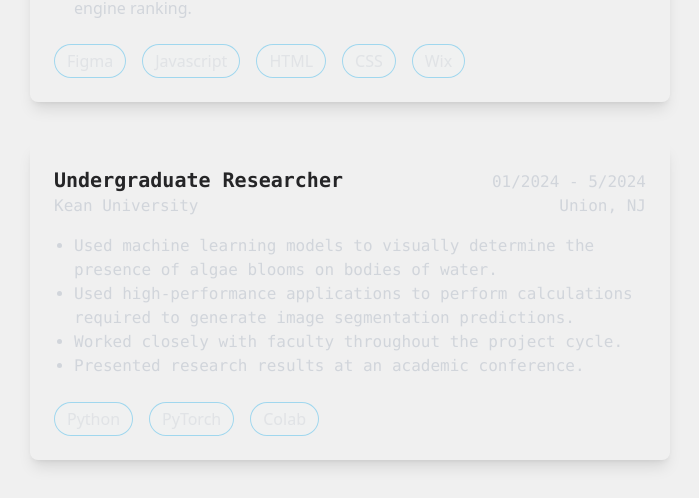
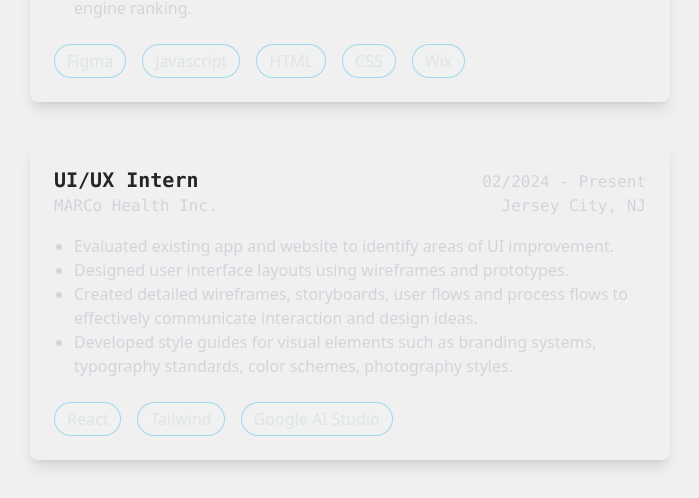
Before and after one commit to ecarminio/portfolio, a Next.js app: page / in a window 1280 px wide. Shown: the part 870-1368 px from the top of the page, without its empty margins (290-989 px from the left). Built offline with nearby package versions, Linux system fonts and the light colour scheme.

Commit message:
Update experience.js

```diff
--- a/components/experience.js
+++ b/components/experience.js
@@ -30,7 +30,32 @@ export default function Experience() {
                     <div className="flex flex-row text-gray-300 text-opacity-50 hover:text-opacity-100 transition-colors bg-sky-50 bg-opacity-10 px-3 py-1 rounded-3xl border border-opacity-35 border-sky-500">Wix</div>
                 </div>
             </div>
+            <div className="shadow-lg w-[50%] rounded-lg p-6">
+                <div className="flex flex-col md:flex-row justify-between items-end">
+                    <div>
+                        <h3 className="text-xl font-bold ">UI/UX Intern</h3>
+                        <p className="text-gray-300 o">MARCo Health Inc.</p>
+                    </div>
 
+                    <div className="flex flex-col md:flex-col justify-between items-end">
+                        <p className="text-gray-300 ">02/2024  - Present</p>
+                        <p className="text-gray-300 ">Jersey City, NJ</p>
+                    </div>
+                </div>
+
+                <ul className="mt-4 text-gray-300 list-disc font-sans pl-5 ">
+                    <li>Evaluated existing app and website to identify areas of UI improvement.</li>
+                    <li>Designed user interface layouts using wireframes and prototypes.</li>
+                    <li>Created detailed wireframes, storyboards, user flows and process flows to effectively communicate interaction and design ideas.</li>
+                    <li>Developed style guides for visual elements such as branding systems, typography standards, color schemes, photography styles.</li>
+                </ul>
+                <div className="flex flex-row gap-4 items-end font-sans pt-6">
+                    <div className="flex flex-row text-gray-300 text-opacity-50 hover:text-opacity-100 transition-colors bg-sky-50 bg-opacity-10 px-3 py-1 rounded-3xl border border-opacity-35 border-sky-500">React</div>
+                    <div className="flex flex-row text-gray-300 text-opacity-50 hover:text-opacity-100 transition-colors bg-sky-50 bg-opacity-10 px-3 py-1 rounded-3xl border border-opacity-35 border-sky-500">Tailwind</div>
+                    <div className="flex flex-row text-gray-300 text-opacity-50 hover:text-opacity-100 transition-colors bg-sky-50 bg-opacity-10 px-3 py-1 rounded-3xl border border-opacity-35 border-sky-500">Google AI Studio</div>
+
+                </div>
+            </div>
 
             <div className="shadow-lg w-[50%] rounded-lg p-6">
                 <div className="flex flex-col md:flex-row justify-between items-end">
```
